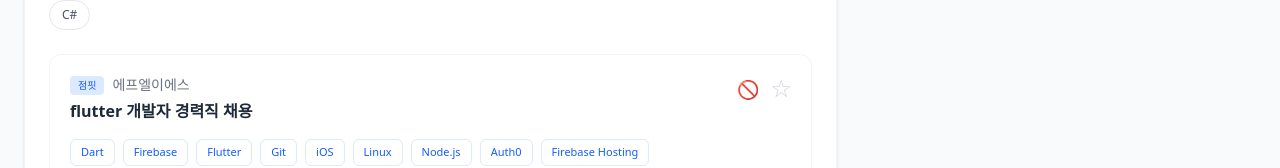
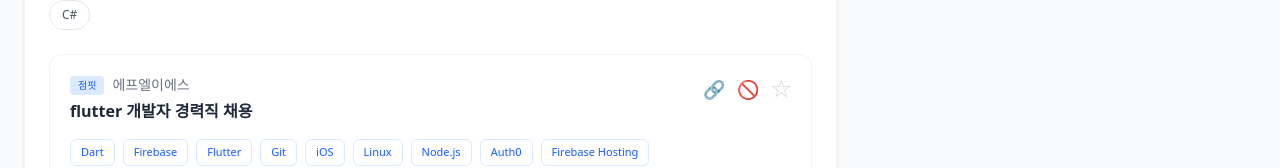
Before and after one commit to welchs1423/Dev-Dashboard, a Next.js app: page / in a window 1280 px wide. Shown: the part 576-744 px from the top of the page. Built offline with nearby package versions, Linux system fonts and the light colour scheme.

Commit message:
feat: 공고 클립보드 복사 및 공유(Web Share API) 기능 추가

```diff
--- a/app/page.tsx
+++ b/app/page.tsx
@@ -26,7 +26,6 @@ export default function Home() {
     fetch('/jobs_data.json')
       .then((res) => res.json())
       .then((data: Job[]) => {
-        // 회사명과 공고 제목이 완전히 일치하는 중복 데이터 제거
         const uniqueJobs = data.filter((job, index, self) =>
           index === self.findIndex((t) => (
             t.company.trim() === job.company.trim() && t.title.trim() === job.title.trim()
@@ -165,6 +164,28 @@ export default function Home() {
         return [...prev, companyName];
       }
     });
+  };
+
+  const handleShare = async (e: React.MouseEvent, job: Job) => {
+    e.preventDefault();
+    e.stopPropagation();
+
+    const shareData = {
+      title: job.title,
+      text: `${job.company} - ${job.title}`,
+      url: job.url,
+    };
+
+    try {
+      if (navigator.share) {
+        await navigator.share(shareData);
+      } else {
+        await navigator.clipboard.writeText(job.url);
+        alert('공고 링크가 클립보드에 복사되었습니다.');
+      }
+    } catch (error) {
+      console.error('Share failed:', error);
+    }
   };
 
   const scrollToTop = () => {
@@ -307,7 +328,7 @@ export default function Home() {
                       className="block p-5 border border-gray-100 dark:border-gray-700 rounded-xl hover:bg-blue-50/30 dark:hover:bg-gray-700 transition-all group relative bg-white dark:bg-gray-800"
                     >
                       <div className="flex justify-between items-start">
-                        <div className="pr-20">
+                        <div className="pr-28">
                           <div className="flex items-center gap-2 mb-1">
                             {getPlatformBadge(job.id)}
                             <p className="text-sm text-gray-500 dark:text-gray-400">{job.company}</p>
@@ -316,10 +337,18 @@ export default function Home() {
                             {job.title}
                           </h3>
                         </div>
-                        <div className="absolute top-5 right-5 flex gap-3">
+                        <div className="absolute top-5 right-5 flex gap-3 items-center">
+                          <button
+                            onClick={(e) => handleShare(e, job)}
+                            className="text-lg text-gray-300 dark:text-gray-600 hover:text-blue-500 dark:hover:text-blue-400 transition-colors"
+                            aria-label="공유하기"
+                          >
+                            🔗
+                          </button>
                           <button
                             onClick={(e) => toggleHiddenCompany(e, job.company)}
                             className="text-lg text-gray-300 dark:text-gray-600 hover:text-red-500 dark:hover:text-red-400 transition-colors"
+                            aria-label="기업 숨기기"
                           >
                             {isHidden ? '복구' : '🚫'}
                           </button>
@@ -328,6 +357,7 @@ export default function Home() {
                             className={`text-xl transition-colors ${
                               isBookmarked ? 'text-yellow-400' : 'text-gray-300 dark:text-gray-600 hover:text-yellow-400 dark:hover:text-yellow-400'
                             }`}
+                            aria-label="북마크"
                           >
                             {isBookmarked ? '★' : '☆'}
                           </button>
```
